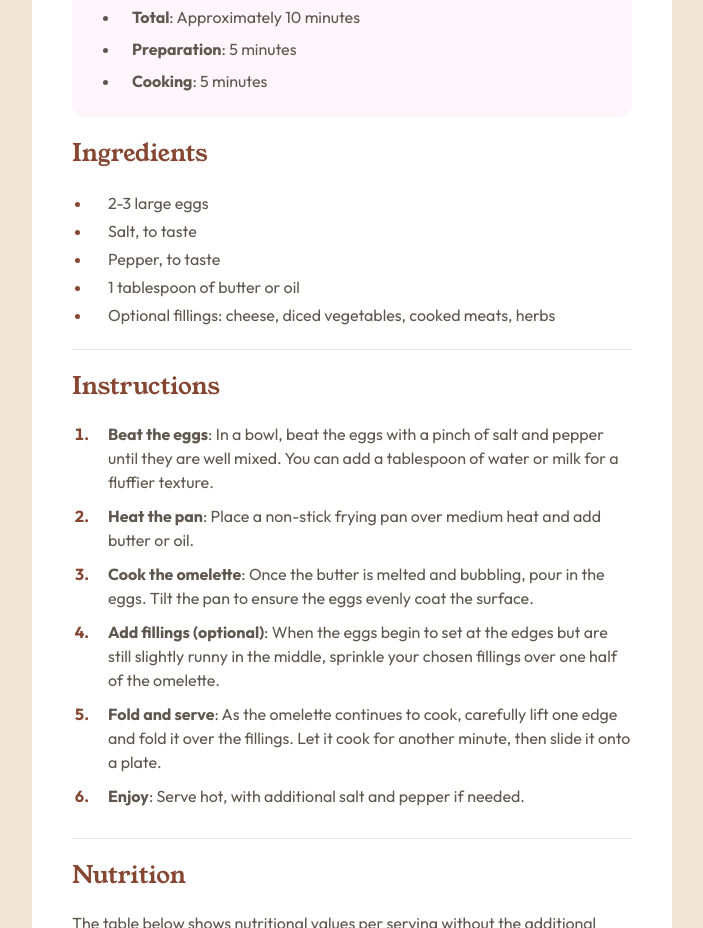
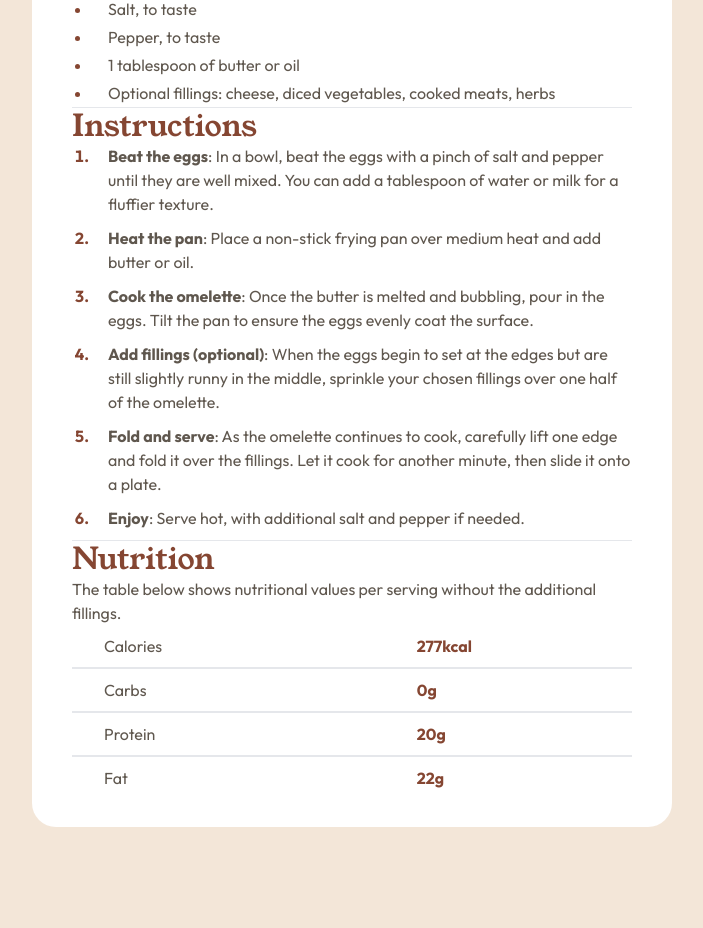
Before and after one commit to Alexandru-Enescu/recipe-page, a website: page index.html in a window 1280 px wide. Shown: the part 675-1603 px from the top of the page, without its empty margins (288-991 px from the left). After the commit the page ends 1502 px from the top, so only its background shows below. Drawn offline with Linux system fonts and the light colour scheme.

Commit message:
Add files via upload

```diff
--- a/index.html
+++ b/index.html
@@ -15,28 +15,28 @@
 </head>
 
 <body class="min-h-screen flex items-center justify-center bg-[#f3e6d8]">
-  <main class="bg-[#ffffff] flex flex-col sm:w-1/2 sm:my-36 sm:rounded-3xl">
+  <main class="bg-[#ffffff] flex flex-col sm:w-1/2 sm:my-32 sm:rounded-3xl">
     <img src="./assets/images/image-omelette.jpeg" class="mb-7 sm:m-10 sm:rounded-xl" alt="image omelette">
 
-    <div class="flex flex-col gap-5 sm:px-10 px-7 pb-7 text-[16px]">
-      <h1 class="young-serif text-3xl text-[#302d2c]">Simple Omelette Recipe</h1>
+    <div class="flex flex-col gap-7 sm:px-10 px-7 pb-7 text-[16px]">
+      <h1 class="young-serif text-4xl text-[#302d2c]">Simple Omelette Recipe</h1>
       <p class="text-[#854632] outfit-400">
         An easy and quick dish, perfect for any meal. This classic omelette combines beaten eggs cooked to perfection, optionally filled
         with your choice of cheese, vegetables, or meats.
       </p>
 
-      <div class="bg-[#fff5fa] py-5 px-7 rounded-xl leading-8">
-        <h3 class="text-xl outfit-600 text-[#302d2c]">Preparation time</h3>
-        <ul class="list-disc list-outside ms-5 text-[#5f574e] outfit-400">
+      <div class="bg-[#fff5fa] py-5 px-7 rounded-xl">
+        <h3 class="text-xl outfit-600 text-[#302d2c] mb-2.5">Preparation time</h3>
+        <ul class="list-disc list-outside ms-5 text-[#5f574e] outfit-400 leading-8 marker:text-sm">
           <li class="ps-3"><span class="outfit-700">Total</span>: Approximately 10 minutes</li>
           <li class="ps-3"><span class="outfit-700">Preparation</span>: 5 minutes</li>
           <li class="ps-3"><span class="outfit-700">Cooking</span>: 5 minutes</li>
         </ul>
       </div>
 
-      <h2 class="text-2xl young-serif text-[#854632]">Ingredients</h2>
+      <h2 class="text-3xl young-serif text-[#854632]">Ingredients</h2>
 
-      <ul class="marker:text-[#854632] text-[#5f574e] list-disc list-outside leading-7 ms-5 outfit-400">
+      <ul class="marker:text-[#854632] marker:text-sm text-[#5f574e] list-disc list-outside leading-7 ms-5 outfit-400">
         <li class="ps-4">2-3 large eggs</li>
         <li class="ps-4">Salt, to taste</li>
         <li class="ps-4">Pepper, to taste</li>
@@ -46,7 +46,7 @@
 
       <hr>
 
-      <h2 class="text-2xl young-serif text-[#854632]">Instructions</h2>
+      <h2 class="text-3xl young-serif text-[#854632]">Instructions</h2>
 
       <ol class="marker:text-[#854632] marker:font-bold text-[#5f574e] list-decimal list-outside ms-5 outfit-400">
         <li class="ps-4 mb-2.5">
@@ -74,13 +74,13 @@
       </ol>
 
       <hr>
-      <h2 class="text-2xl young-serif text-[#854632]">Nutrition</h2>
+      <h2 class="text-3xl young-serif text-[#854632]">Nutrition</h2>
 
       <p class="text-[#5f574e] outfit-400">The table below shows nutritional values per serving without the additional fillings.</p>
 
       <table class="leading-10 outfit-400">
         <tr class="border-b-2">
-          <td class="ps-8 text-[#5f574e]">Calories</td>
+          <td class="ps-8 text-[#5f574e] w-1/2">Calories</td>
           <td class="text-[#854632] outfit-700">277kcal</td>
         </tr>
         <tr class="border-b-2">
@@ -93,7 +93,7 @@
         </tr>
         <tr>
           <td class="ps-8 text-[#5f574e]">Fat</td>
-          <td class="text-[#854632] font-bold">22g</td>
+          <td class="text-[#854632] outfit-700">22g</td>
         </tr>
       </table>
     </div>
```
